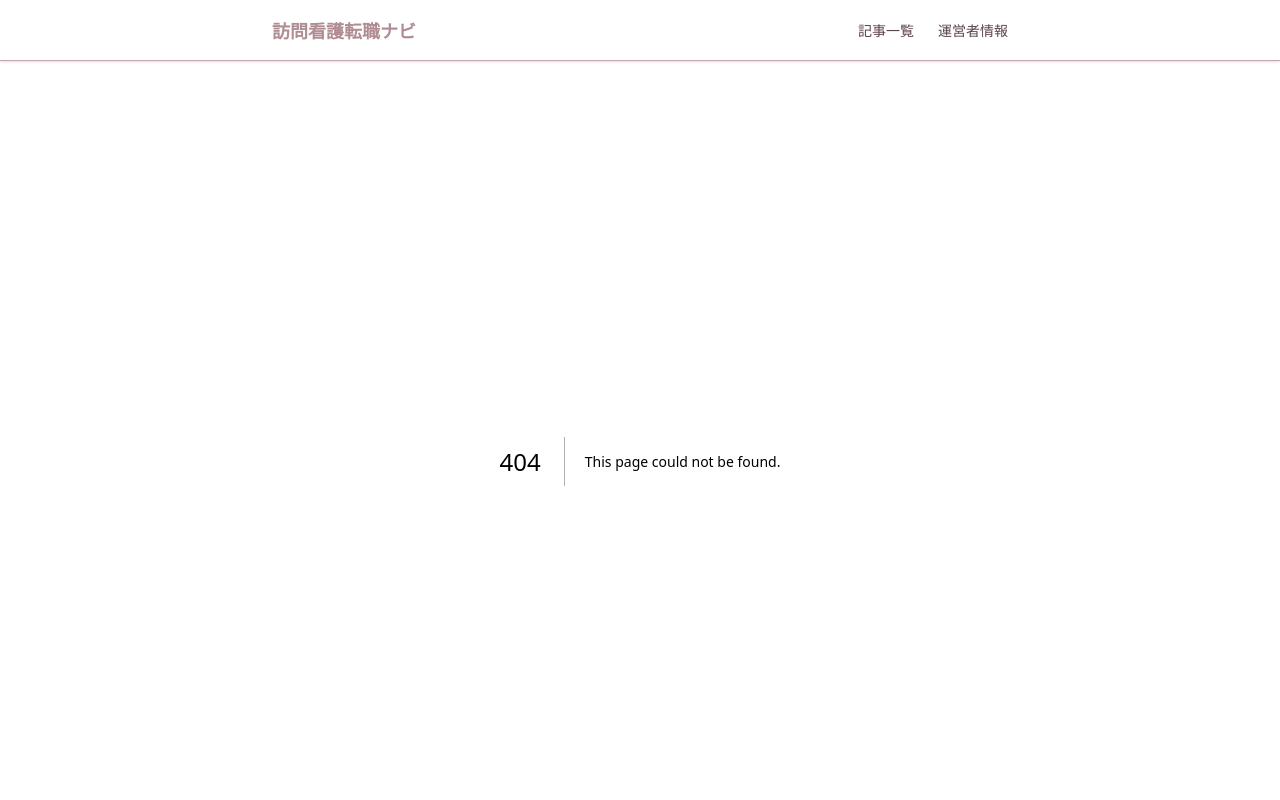
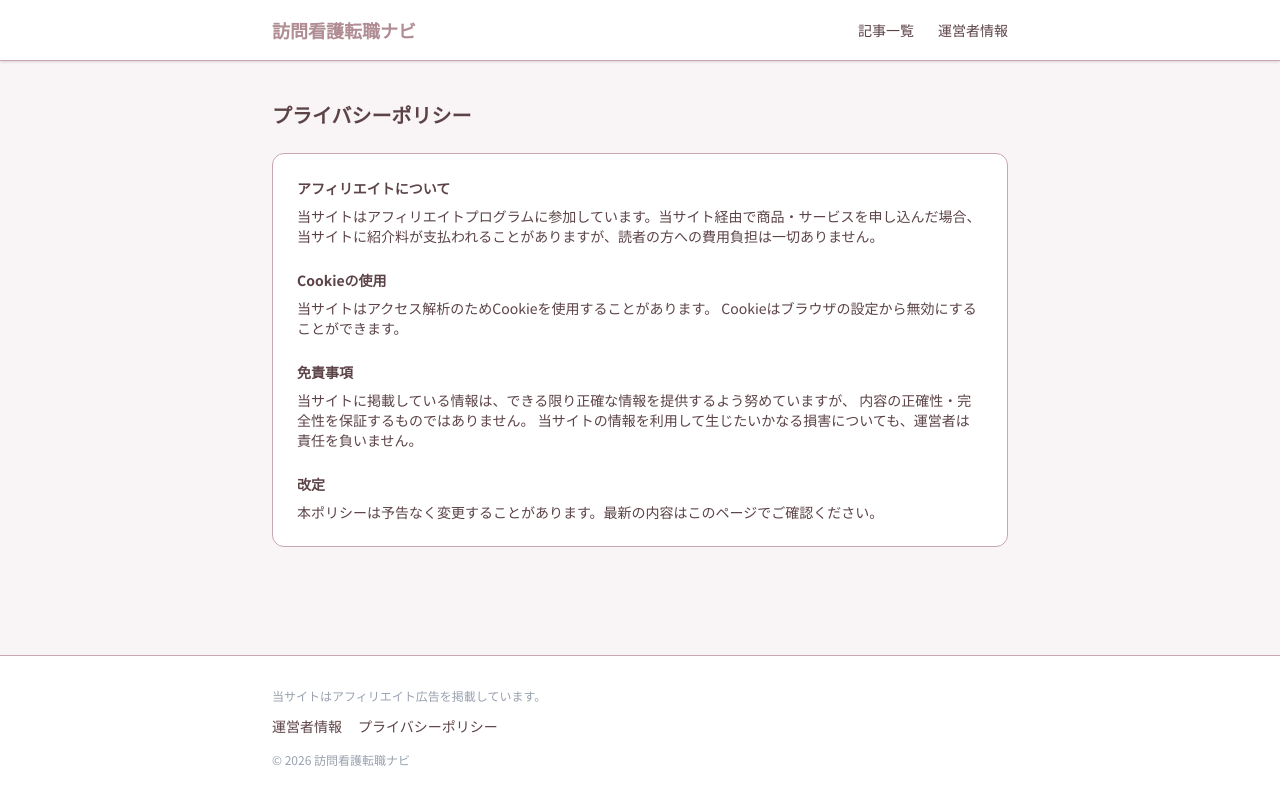
Before and after one commit to ota-sanpot/home_nurse, a Next.js app: page /privacy in a window 1280 px wide. Before the commit this address had no page. Shown: the top 800 px of the page. Built offline with nearby package versions, Linux system fonts and the light colour scheme.

Commit message:
feat: add about and privacy policy pages

```diff
--- /dev/null
+++ b/src/app/about/page.tsx
@@ -0,0 +1,35 @@
+import type { Metadata } from 'next'
+
+export const metadata: Metadata = {
+  title: '運営者情報',
+  description: '訪問看護転職ナビの運営者情報をご覧いただけます。',
+}
+
+export default function AboutPage() {
+  return (
+    <div className="max-w-3xl mx-auto px-4 py-10">
+      <h1 className="text-xl font-bold text-rose-text mb-6">運営者情報</h1>
+      <div className="bg-white border border-rose-accent rounded-xl p-6 text-sm text-rose-text space-y-4">
+        <div>
+          <p className="font-bold mb-1">サイト名</p>
+          <p>訪問看護転職ナビ</p>
+        </div>
+        <div>
+          <p className="font-bold mb-1">運営者</p>
+          <p>大田区サンポット（OtaSanpot）</p>
+        </div>
+        <div>
+          <p className="font-bold mb-1">サイトの目的</p>
+          <p>
+            訪問看護への転職を検討している看護師の方に、正確で役立つ情報をお届けすることを目的としています。
+            当サイトはアフィリエイトプログラムを利用しており、紹介する求人サービスを通じて収益を得ることがあります。
+          </p>
+        </div>
+        <div>
+          <p className="font-bold mb-1">お問い合わせ</p>
+          <p>info@tech-village.co.jp</p>
+        </div>
+      </div>
+    </div>
+  )
+}
--- /dev/null
+++ b/src/app/privacy/page.tsx
@@ -0,0 +1,42 @@
+import type { Metadata } from 'next'
+
+export const metadata: Metadata = {
+  title: 'プライバシーポリシー',
+  description: '訪問看護転職ナビのプライバシーポリシーです。',
+}
+
+export default function PrivacyPage() {
+  return (
+    <div className="max-w-3xl mx-auto px-4 py-10">
+      <h1 className="text-xl font-bold text-rose-text mb-6">プライバシーポリシー</h1>
+      <div className="bg-white border border-rose-accent rounded-xl p-6 text-sm text-rose-text space-y-6">
+        <section>
+          <h2 className="font-bold mb-2">アフィリエイトについて</h2>
+          <p>
+            当サイトはアフィリエイトプログラムに参加しています。当サイト経由で商品・サービスを申し込んだ場合、
+            当サイトに紹介料が支払われることがありますが、読者の方への費用負担は一切ありません。
+          </p>
+        </section>
+        <section>
+          <h2 className="font-bold mb-2">Cookieの使用</h2>
+          <p>
+            当サイトはアクセス解析のためCookieを使用することがあります。
+            Cookieはブラウザの設定から無効にすることができます。
+          </p>
+        </section>
+        <section>
+          <h2 className="font-bold mb-2">免責事項</h2>
+          <p>
+            当サイトに掲載している情報は、できる限り正確な情報を提供するよう努めていますが、
+            内容の正確性・完全性を保証するものではありません。
+            当サイトの情報を利用して生じたいかなる損害についても、運営者は責任を負いません。
+          </p>
+        </section>
+        <section>
+          <h2 className="font-bold mb-2">改定</h2>
+          <p>本ポリシーは予告なく変更することがあります。最新の内容はこのページでご確認ください。</p>
+        </section>
+      </div>
+    </div>
+  )
+}
```
